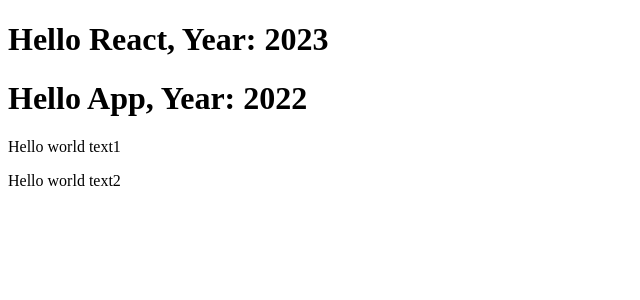
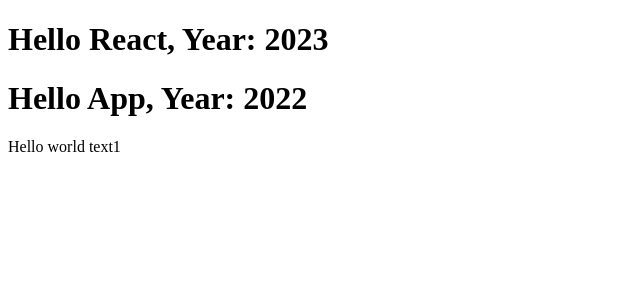
Before and after one commit to DaniaShulga/react-29-11, a React (Create React App) app: page / in a window 1280 px wide. Shown: the top 300 px of the page, without its empty margins (0-640 px from the left). Built offline with nearby package versions, Linux system fonts and the light colour scheme.

Commit message:
добавлена необязательная пропса

```diff
--- a/src/Content.tsx
+++ b/src/Content.tsx
@@ -1,6 +1,6 @@
 interface ContentProps {
     text1: string
-    text2: string
+    text2?: string
 }
 
 const Content = (props: ContentProps) => {
--- a/src/index.tsx
+++ b/src/index.tsx
@@ -8,7 +8,7 @@
         <>
             <Title title="React" year={2023} />
             <Title title="App" year={2022} />
-            <Content text1="Hello world text1" text2="Hello world text2" />
+            <Content text1="Hello world text1" />
         </>
     )
 }
```
